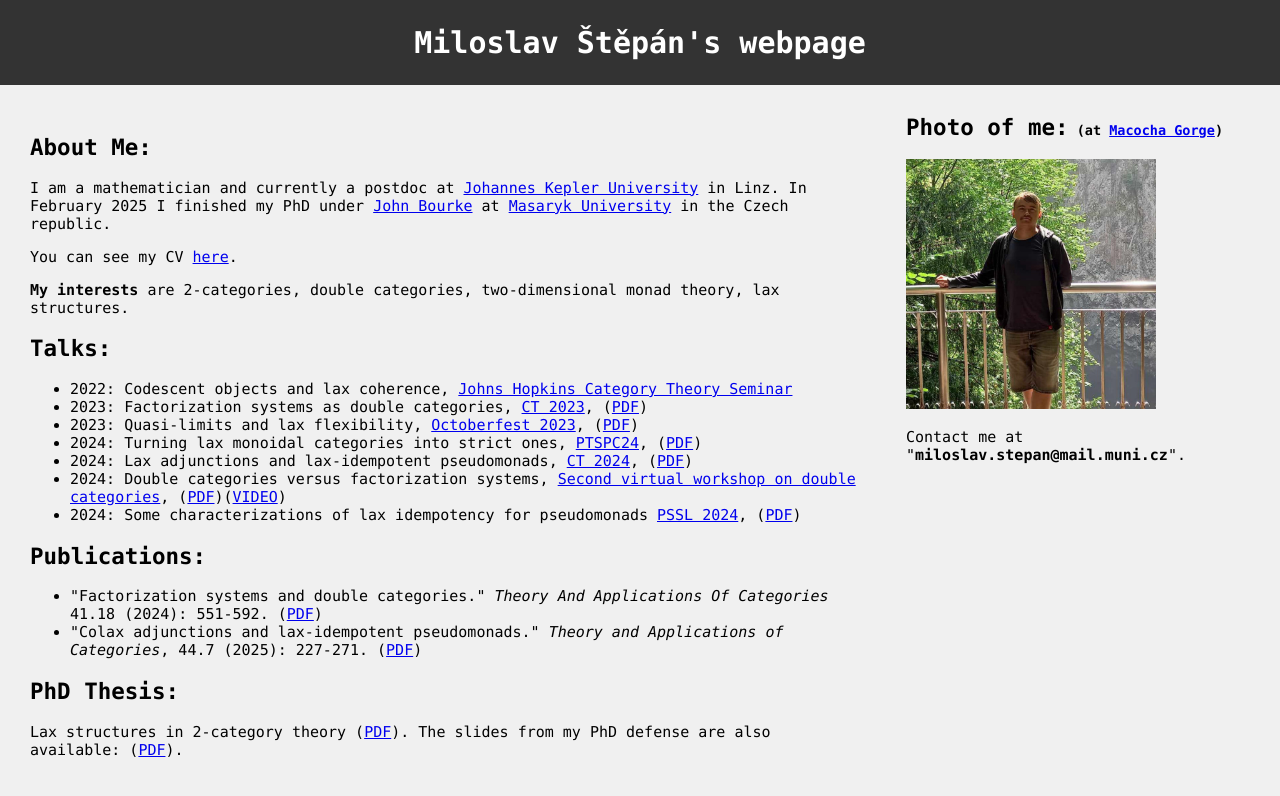
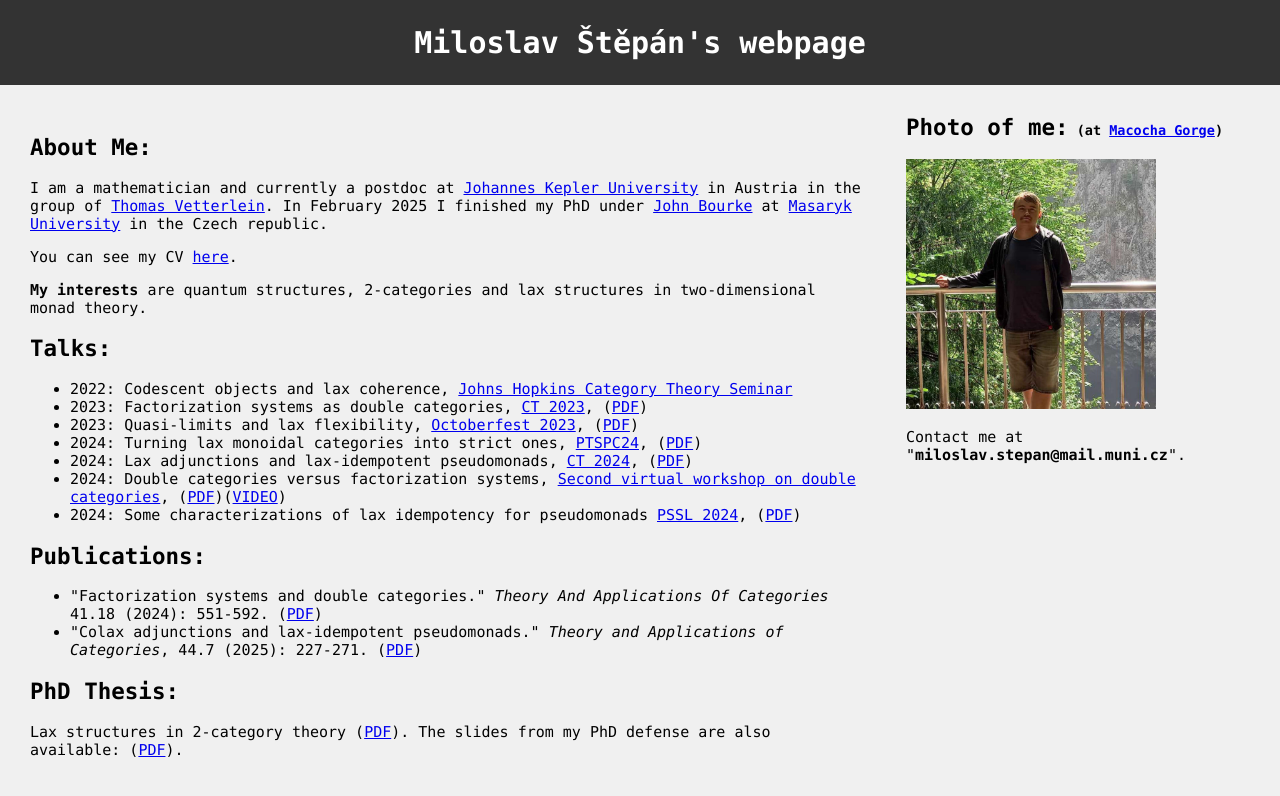
Before and after one commit to MiloslavStepan/MiloslavStepan.github.io, a Jekyll site: the page built from README.md, in a window 1280 px wide. Shown: the top 796 px of the page. Built offline with Jekyll 4.4.1, drawn with Linux system fonts in a browser that asks for light colours; our own code applies the rules of GitHub Pages for plain Markdown files.

Commit message:
Update home.html

```diff
--- a/_layouts/home.html
+++ b/_layouts/home.html
@@ -65,9 +65,9 @@
   <div class="column">
 	<section>
         <h2>About Me:</h2>
-		<p>I am a mathematician and currently a postdoc at <a href="https://www.jku.at/">Johannes Kepler University</a> in Linz. In February 2025 I finished my PhD under <a href="https://www.math.muni.cz/~bourkej/">John Bourke</a> at <a href="https://www.sci.muni.cz/en">Masaryk University</a> in the Czech republic.</p>
+		<p>I am a mathematician and currently a postdoc at <a href="https://www.jku.at/">Johannes Kepler University</a> in Austria in the group of <a href="https://www.jku.at/en/institute-for-mathematical-methods-in-medicine-and-data-based-modeling/about-us/team/thomas-vetterlein/">Thomas Vetterlein</a>. In February 2025 I finished my PhD under <a href="https://www.math.muni.cz/~bourkej/">John Bourke</a> at <a href="https://www.sci.muni.cz/en">Masaryk University</a> in the Czech republic.</p>
 		<p>You can see my CV <a href="Files/cv_stepan.pdf">here</a>.</p>
-		<p><strong>My interests</strong> are 2-categories, double categories, two-dimensional monad theory, lax structures. </p>
+		<p><strong>My interests</strong> are quantum structures, 2-categories and lax structures in two-dimensional monad theory. </p>
 
         <h2>Talks:</h2>
 
```
